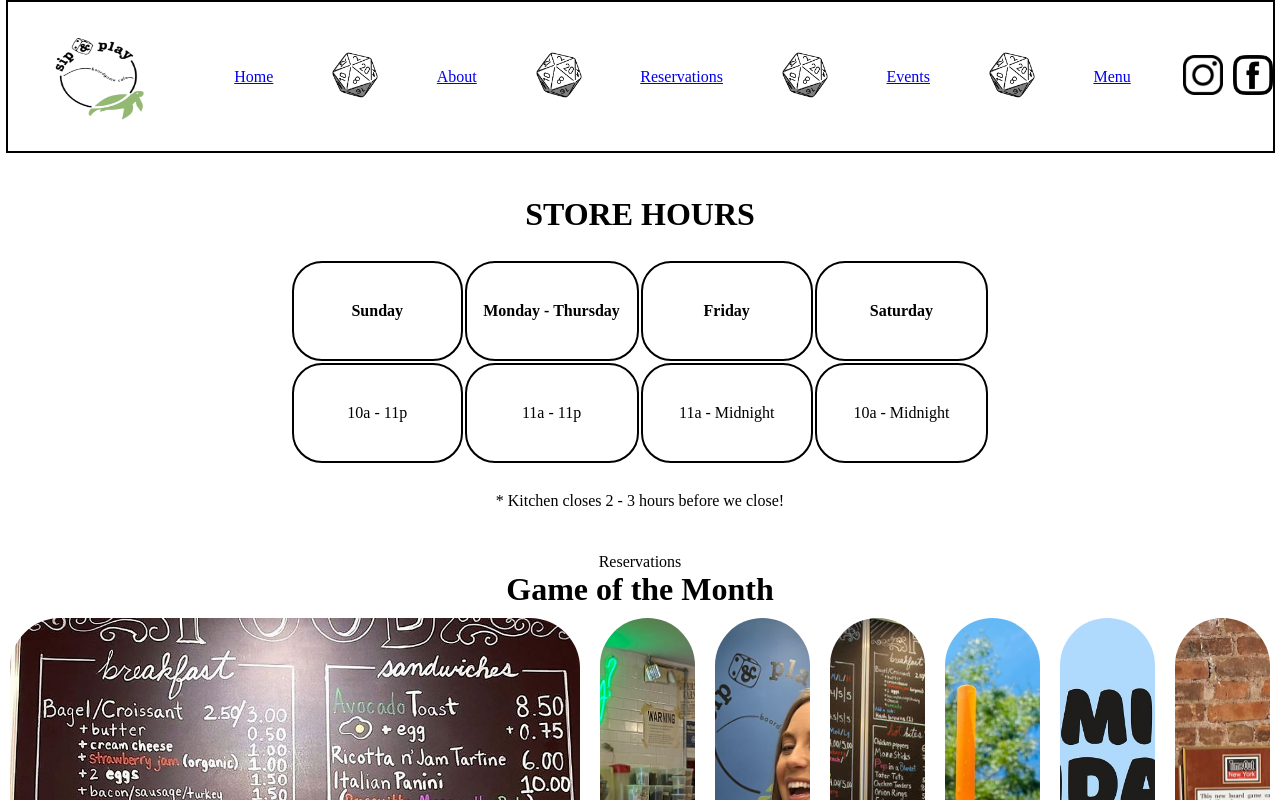
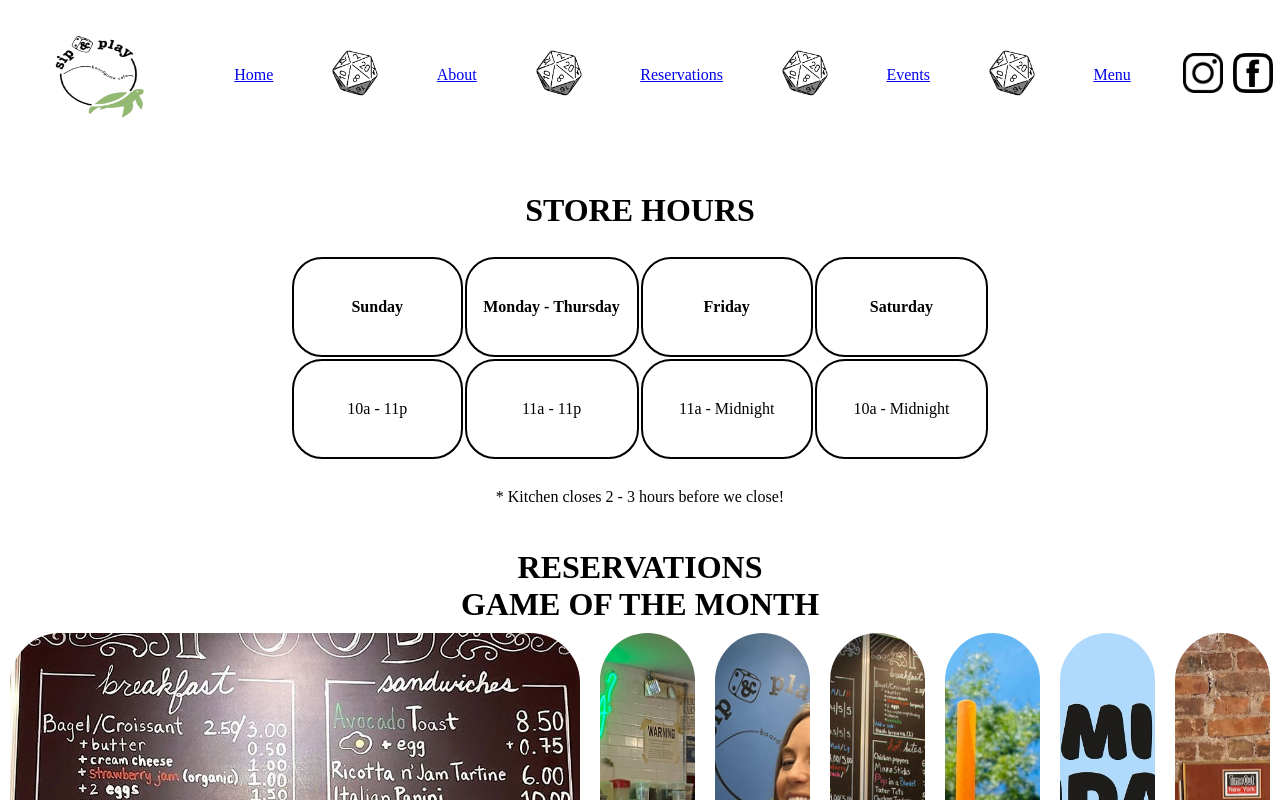
Before and after one commit to trenai06/CodexSummerHack, a plain HTML site: page index.html in a window 1280 px wide. Shown: the top 800 px of the page. Drawn offline with Linux system fonts and the light colour scheme.

Commit message:
MVP for Homepage

```diff
--- a/index.html
+++ b/index.html
@@ -54,9 +54,9 @@
         </div>
 
     </div>
-    <div> Reservations</div>
+    <div><h1>RESERVATIONS</h1></div>
     <div>
-       <h1>Game of the Month</h1>
+       <h1>GAME OF THE MONTH</h1>
 
 
     </div>
--- a/styles.css
+++ b/styles.css
@@ -15,7 +15,7 @@ nav{
     flex-direction: row;
     justify-content: space-around;
     align-items: center;
-    border: solid 2px black;
+    /* border: solid 2px black; */
 }
 
 .mainlogo{
@@ -147,7 +147,7 @@ footer{
     flex-direction: column;
     justify-content: space-around;
     align-items: center;
-    border: solid 2px black;
+    /* border: solid 2px black; */
 }
 
 .contact{
```
